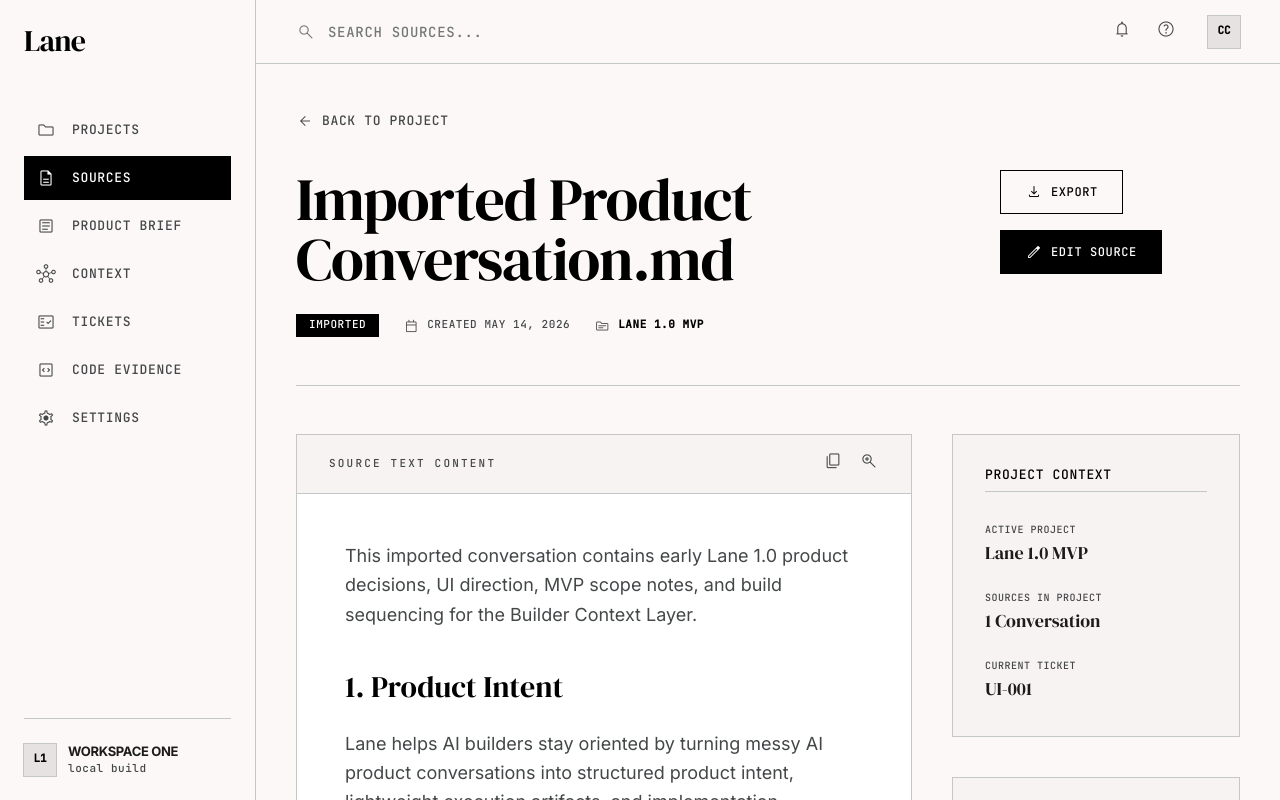
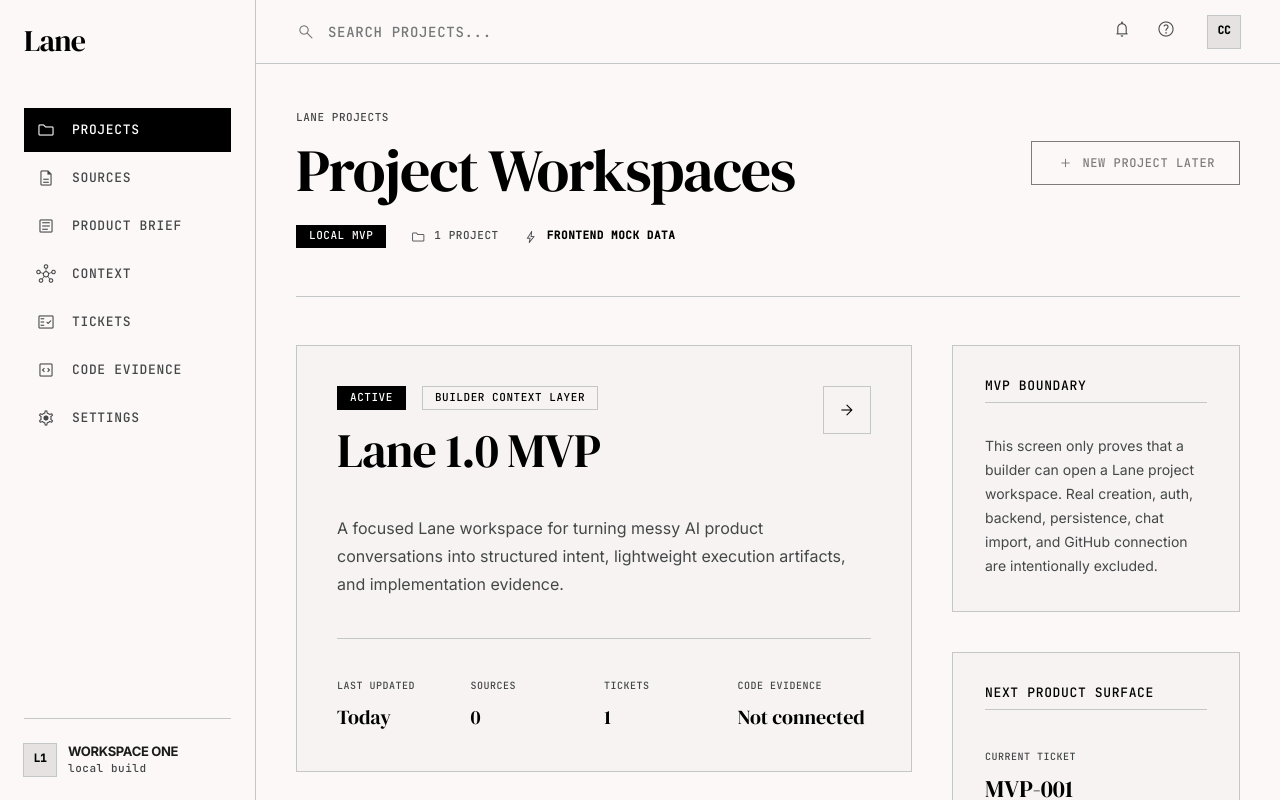
Before and after one commit to zchen023/lane-app, a React (Vite) app: page / in a window 1280 px wide. Shown: the top 800 px of the page. Built offline with nearby package versions, Linux system fonts and the light colour scheme.

Commit message:
Render Lane app for MVP-001

```diff
--- a/src/main.tsx
+++ b/src/main.tsx
@@ -1,10 +1,10 @@
 import React from 'react';
 import ReactDOM from 'react-dom/client';
 import './styles/globals.css';
-import { SourceDetailPage } from './pages/SourceDetailPage';
+import { LaneApp } from './LaneApp';
 
 ReactDOM.createRoot(document.getElementById('root')!).render(
   <React.StrictMode>
-    <SourceDetailPage />
+    <LaneApp />
   </React.StrictMode>,
 );
```
